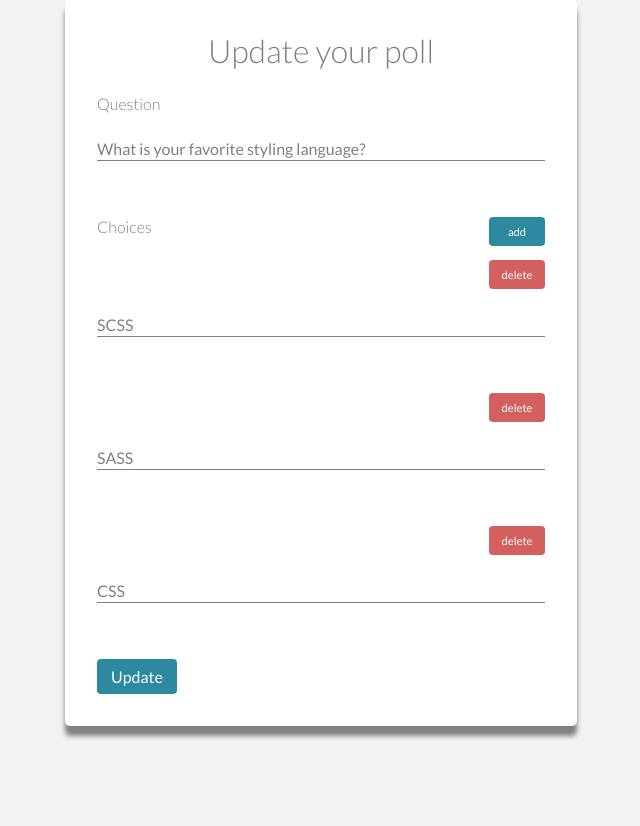
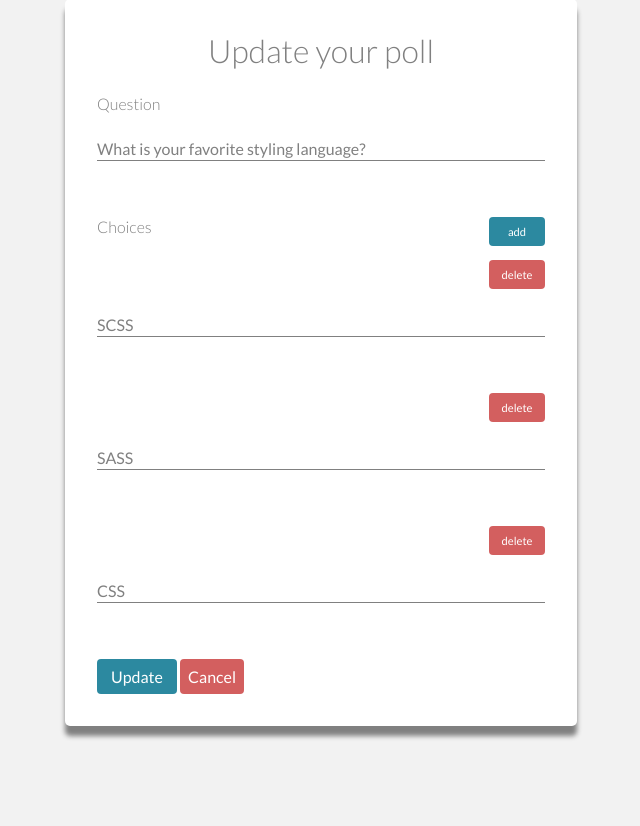
Before and after one commit to ajmejia/LearningDjango, a Django app: page /polls/update/9 in a window 1280 px wide. Shown: the part 84-910 px from the top of the page, without its empty margins (319-959 px from the left). Run offline with Django 3.2, Linux system fonts and the light colour scheme; data comes from the database, SQL or seed files in the repository; both versions use the stored data as it was after the commit; style sheets or scripts are compiled from the project's sources; parts of the project's set-up code (start-up, migrations or seed data) failed here and were passed over; some libraries are stand-ins or nearby versions.

Commit message:
added cancel button on update forms

```diff
--- a/polls/static/polls/css/form_style.css
+++ b/polls/static/polls/css/form_style.css
@@ -46,7 +46,7 @@ input[type="text"], input[type="email"], input[type="password"] {
     border: none;
     border-bottom: 1.5px solid #d35f5f; }
 
-input[type="submit"], input[type="button"] {
+input[type="submit"], input[type="button"], .cancel {
   width: 5rem;
   padding: 0.5rem 0.5rem;
   outline: none;
@@ -62,6 +62,14 @@ input[type="submit"] {
   background-color: #2c89a0; }
   input[type="submit"]:hover, input[type="submit"]:focus {
     background-color: #216778; }
+
+.cancel {
+  border-radius: 4px;
+  transition: 0.5s;
+  background-color: #d35f5f; }
+  .cancel:hover, .cancel:focus {
+    color: white;
+    background-color: #c83737; }
 
 input[type="button"] {
   width: 3.5rem;
--- a/polls/static/polls/css/form_style.scss
+++ b/polls/static/polls/css/form_style.scss
@@ -54,7 +54,7 @@ input[type="text"], input[type="email"], input[type="password"] {
 	}
 }
 
-input[type="submit"], input[type="button"] {
+input[type="submit"], input[type="button"], .cancel {
 	width: 5rem;
 	padding: 0.5rem 0.5rem;
 	outline: none;
@@ -71,6 +71,16 @@ input[type="submit"] {
 	background-color: $highlight;
 	&:hover,&:focus {
 		background-color: darken($highlight, 10%);
+	}
+}
+
+.cancel {
+	border-radius: 4px;
+	transition: 0.5s;
+	background-color: $light;
+	&:hover,&:focus {
+		color: white;
+		background-color: darken($light, 10%);
 	}
 }
 
--- a/polls/templates/polls/update_poll.html
+++ b/polls/templates/polls/update_poll.html
@@ -48,6 +48,7 @@
 			{% endfor %}
 		</div>
 		<input type="submit" value="Update"/>
+		<a href="{% url 'polls:index' %}" class="cancel">Cancel</a>
 	</form>
 {% endblock %}
 
--- a/polls/templates/polls/user_account.html
+++ b/polls/templates/polls/user_account.html
@@ -68,5 +68,6 @@
 			</div>
 		</div>
 		<input type="submit" value="Update"/>
+		<a href="{% url 'polls:index' %}" class="cancel">Cancel</a>
 	</form>
 {% endblock %}
```
Also changed, not shown: db.sqlite3.
